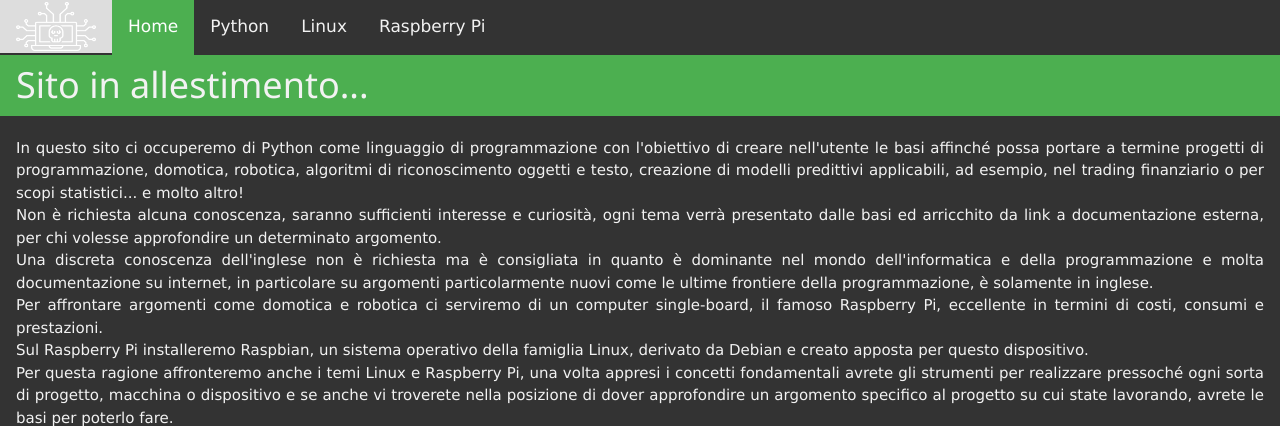
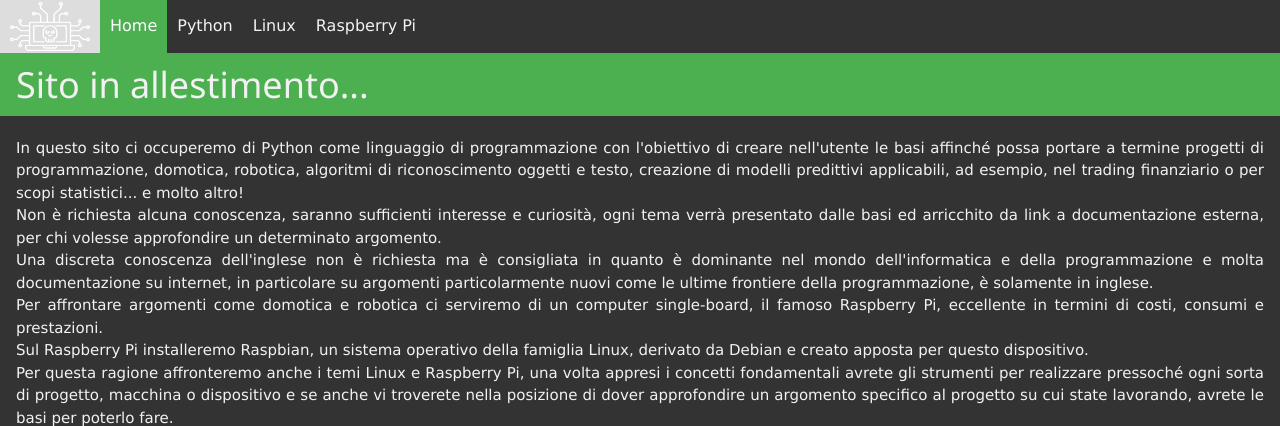
Before and after one commit to s-pnt/sito, a Django app: page / in a window 1280 px wide. Shown: the top 426 px of the page. Run offline with Django 3.2, Linux system fonts and the light colour scheme; some libraries are stand-ins or nearby versions.

Commit message:
Sito, prova navbar singola linea su cellulari

```diff
--- a/miosito/settings.py
+++ b/miosito/settings.py
@@ -23,7 +23,7 @@ BASE_DIR = os.path.dirname(os.path.dirname(os.path.abspath(__file__)))
 SECRET_KEY = 'v_82_le8**5q&+n^d$*l!5&vygz&jxs68_qi)kwn0ce323r3^z'
 
 # SECURITY WARNING: don't run with debug turned on in production!
-DEBUG = False
+DEBUG = True
 
 ALLOWED_HOSTS = []
 
--- a/sito/static/css/sito.css
+++ b/sito/static/css/sito.css
@@ -9,11 +9,12 @@
 /* Style the links inside the navigation bar */
 .topnav a {
     float: left;
+    display: inline-block;
     color: #f2f2f2;
     text-align: center;
-    padding: 14px 16px;
+    padding: 14px 10px;
     text-decoration: none;
-    font-size: 17px;
+    font-size: 16px;
 }
 
 .topnav #logo {
```
